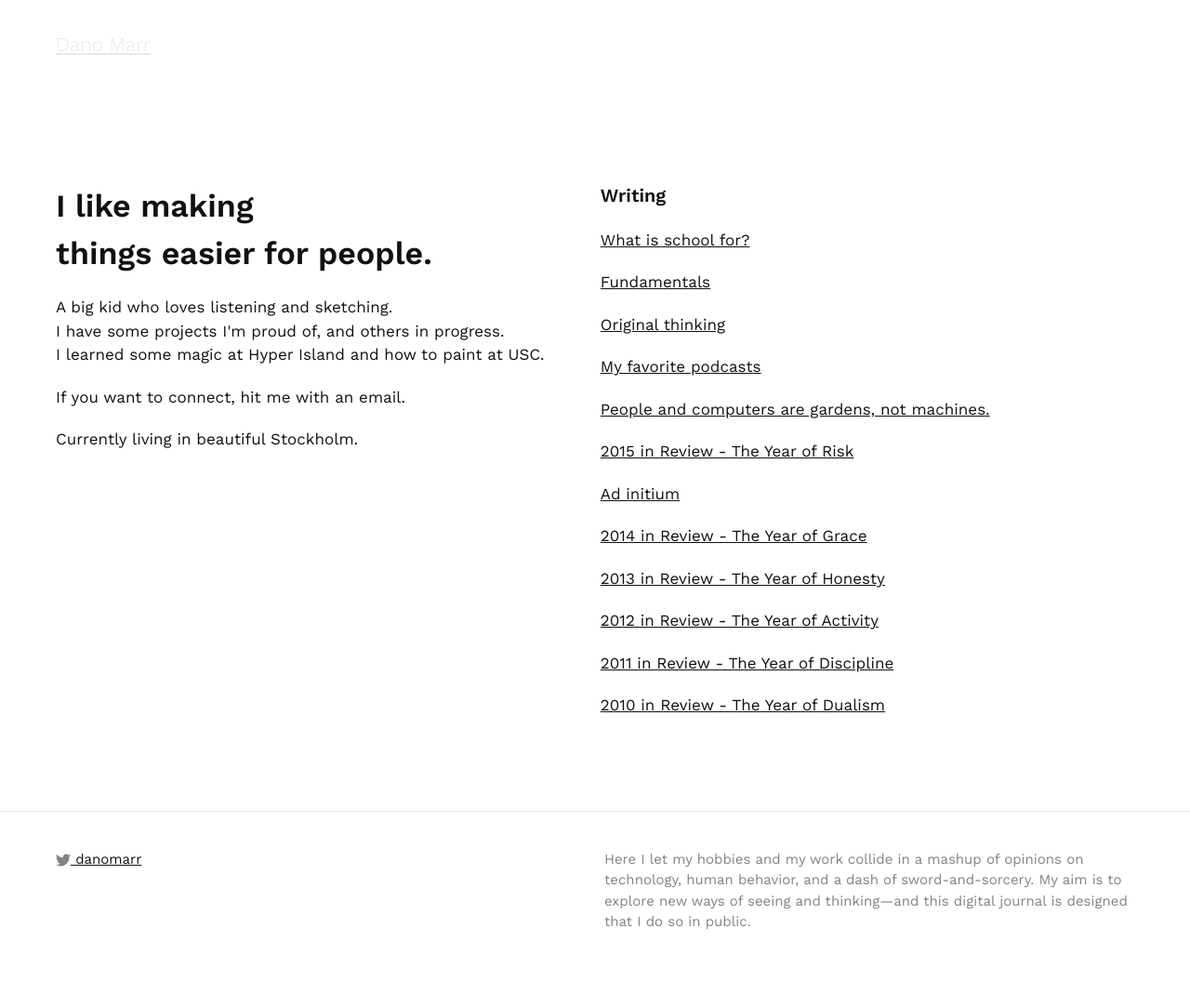
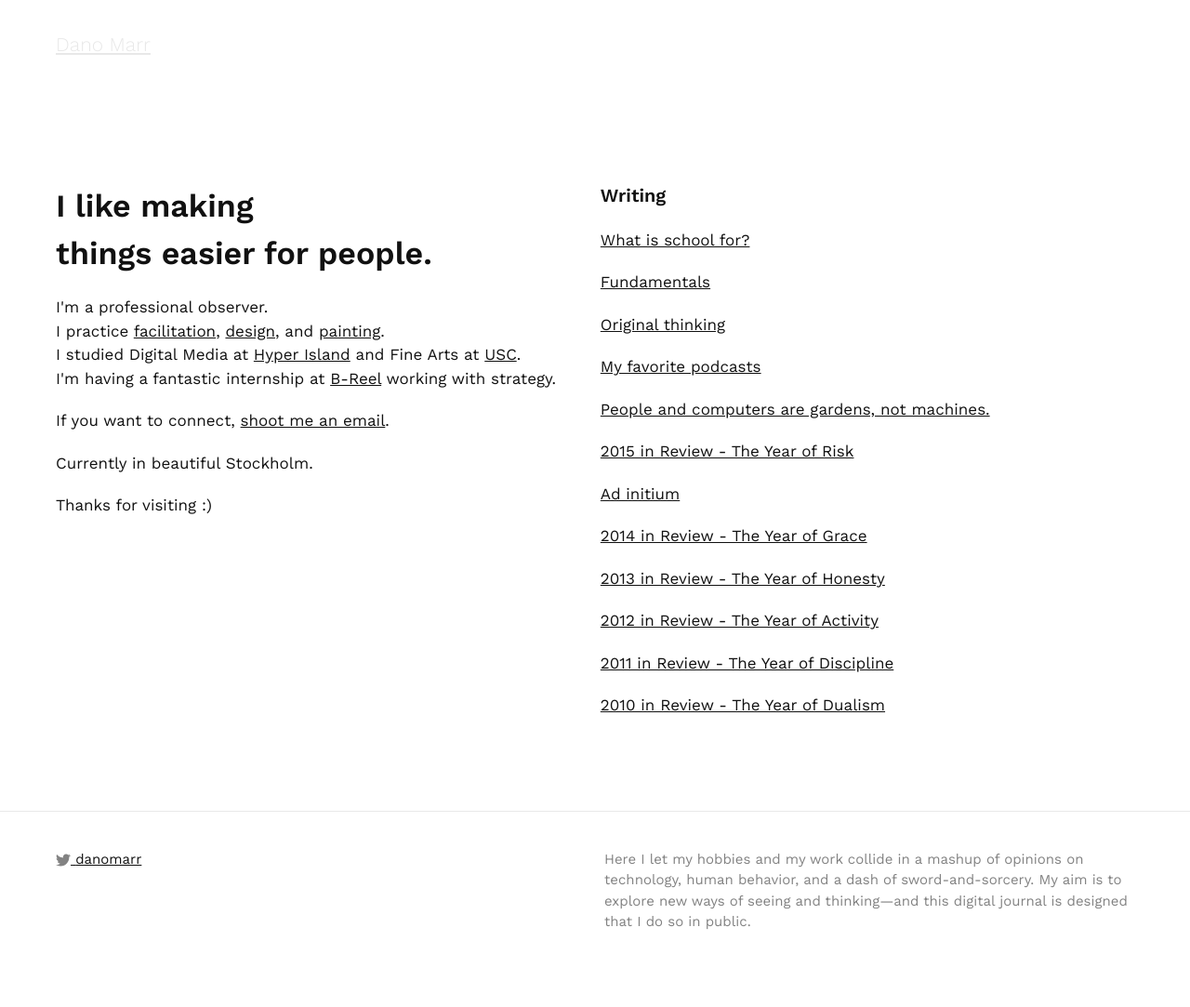
Before and after one commit to danomarr/danomarr.github.io, a Jekyll site: the page built from index.html, in a window 1280 px wide. Shown: the whole page at 93% size. Built offline with Jekyll 4.4.1, drawn with Linux system fonts in a browser that asks for light colours.

Commit message:
updated description to index.html

```diff
--- a/index.html
+++ b/index.html
@@ -4,18 +4,24 @@ layout: default
 
 <div class="home">
 <div class="side-one">
-<h1 class="page-heading">
-  I like making<br />
-  things easier for people.
-</h1>
-
-<p>A big kid who loves listening and sketching.<br />
-I have some projects I'm proud of, and others in progress. </br>
-I learned some magic at Hyper Island and how to paint at USC.</br>
-
-<p>If you want to connect, hit me with an email.</p>
-
-<p>Currently living in beautiful Stockholm.</p>
+  <h1 class="page-heading">
+    I like making<br />
+    things easier for people.
+  </h1>
+  <p>
+    I'm a professional observer.<br />
+    I practice <a href="#">facilitation</a>, <a href="#">design</a>, and <a href="#">painting</a>. <br />
+    I studied Digital Media at <a href="#">Hyper Island</a> and Fine Arts at <a href="#">USC</a>.<br />
+    I'm having a fantastic internship at <a href="#">B-Reel</a> working with strategy.
+  <p>
+    If you want to connect, <a href="mailto:danomarr@gmail.com">shoot me an email</a>.
+  </p>
+  <p>
+    Currently in beautiful Stockholm.
+  </p>
+  <p>
+    Thanks for visiting :)
+  </p>
 </div>
 
 <div class="side-two">
```
